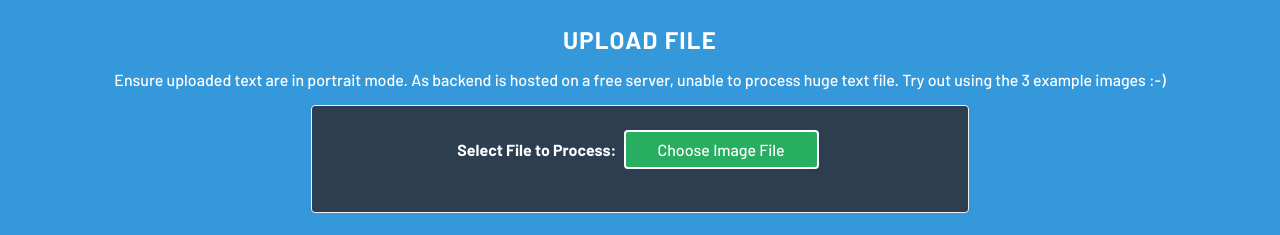
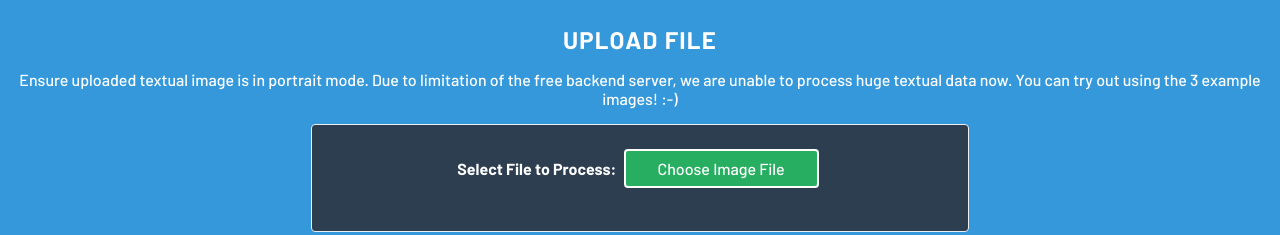
Before and after one commit to chuanbinp/image2text, a plain HTML site: page index.html in a window 1280 px wide. Shown: the part 807-1042 px from the top of the page. Drawn offline with nearby package versions, Linux system fonts and the light colour scheme.

Commit message:
Update index.html

```diff
--- a/index.html
+++ b/index.html
@@ -29,7 +29,7 @@
     <div class="flex-container">
         <div id="upload_div">
             <h1>UPLOAD FILE</h1>
-            <p>Ensure uploaded text are in portrait mode. As backend is hosted on a free server, unable to process huge text file. Try out using the 3 example images :-)</p>
+            <p>Ensure uploaded textual image is in portrait mode. Due to limitation of the free backend server, we are unable to process huge textual data now. You can try out using the 3 example images! :-)</p>
             <div>
               <form id="upload-form" onsubmit="return false;" method="POST" enctype="multipart/form-data">
                   <strong>Select File to Process:</strong>
```
